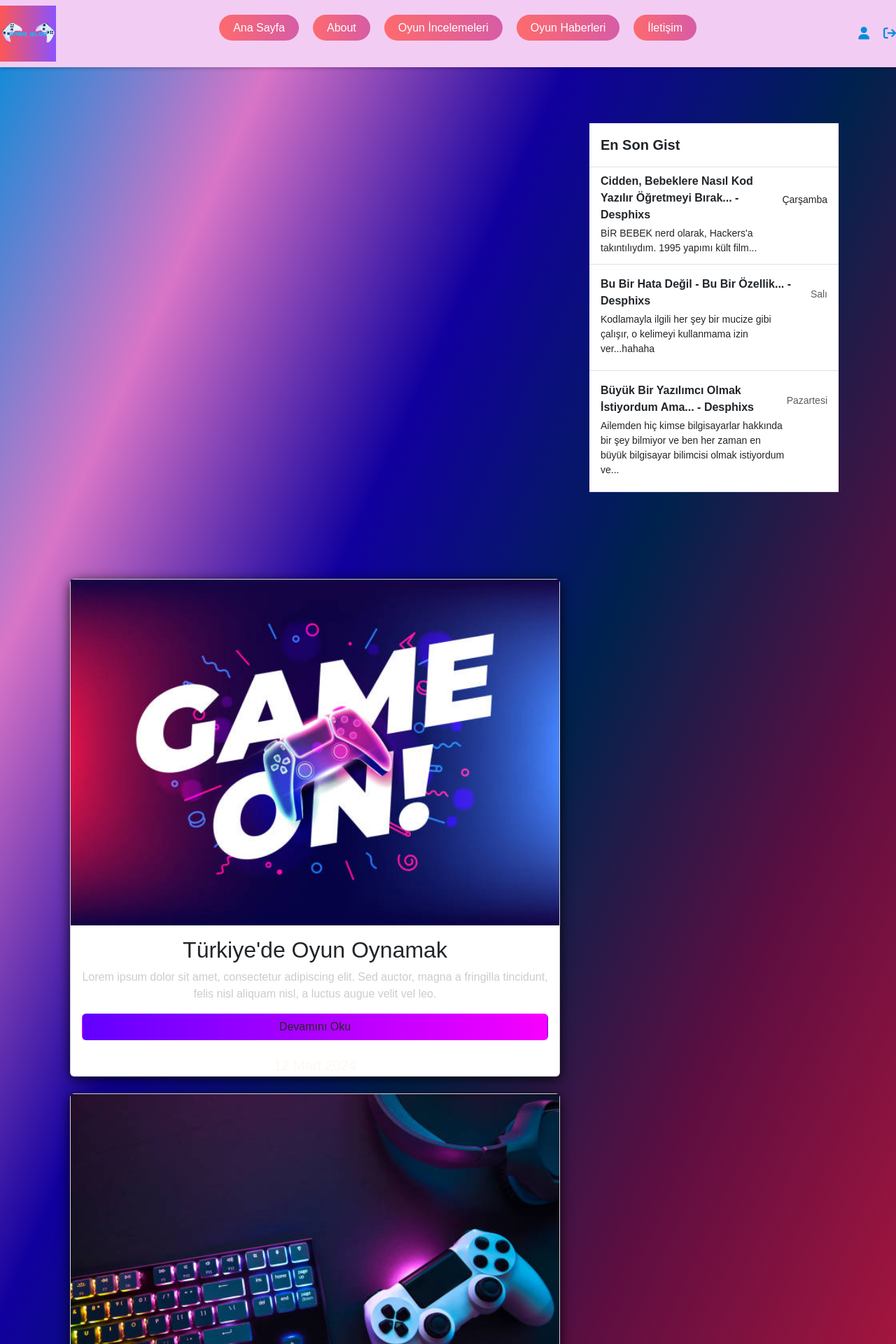
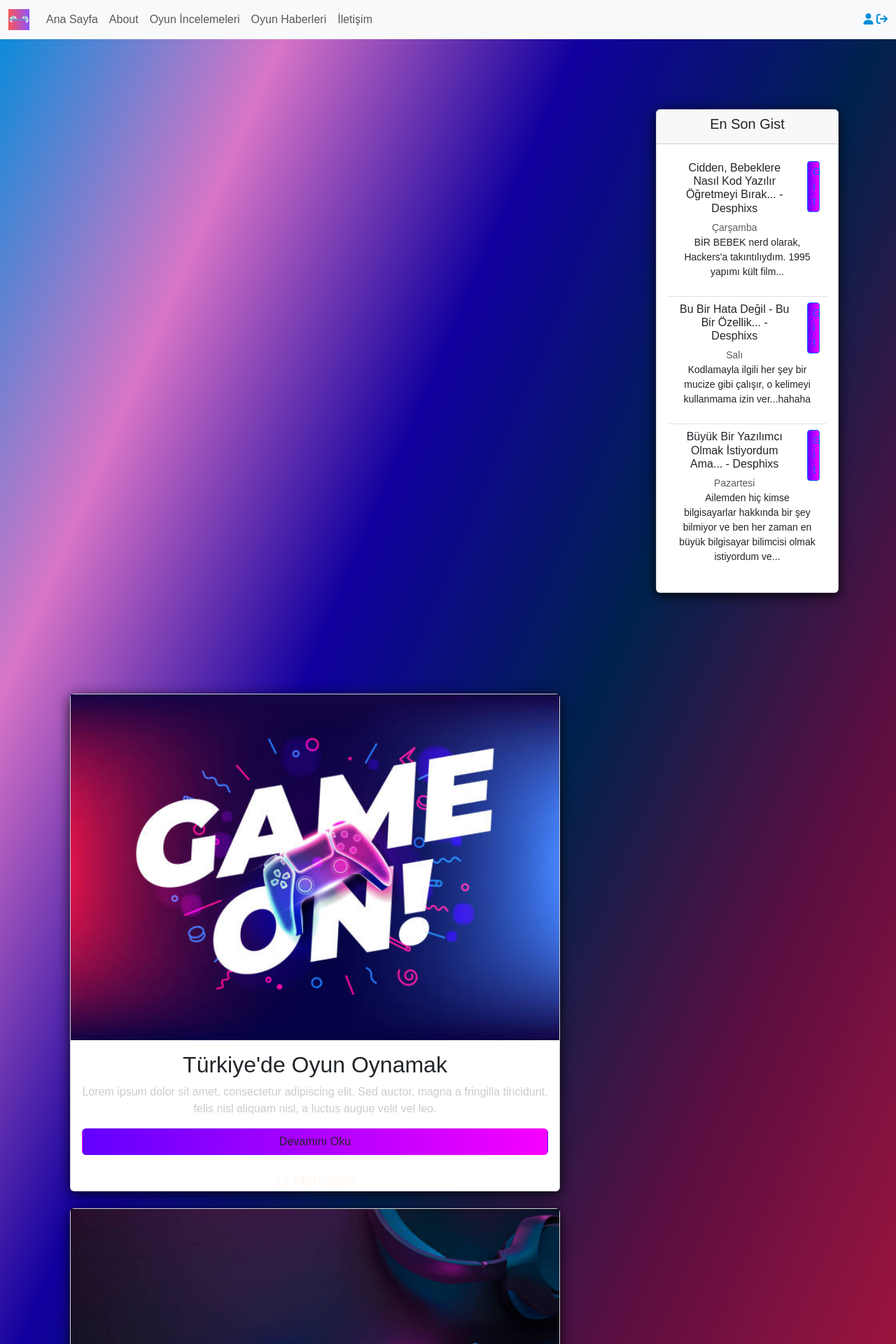
Before and after one commit to i99c/Django-Blog, a Django app: page / in a window 1280 px wide. Shown: the top 1920 px of the page at 70% size. Run offline with Django 5.2, Linux system fonts and the light colour scheme; some libraries are stand-ins or nearby versions; some web fonts are replaced.

Commit message:
değişiklik

```diff
--- a/blog/static/blog/main.css
+++ b/blog/static/blog/main.css
@@ -8,66 +8,6 @@
 body {
     background: linear-gradient(to bottom right, #008DDA, #D875C7, #11009E, #00224D, #5D0E41, #A0153E, #FF204E);
     color: #444444;
-}
-
-.navbar {
-    background-color: #F3CCF3;
-    padding: 15px 30px;
-    /* Sağ ve sol boşluk arttırıldı */
-    display: flex;
-    align-items: center;
-    justify-content: space-between;
-    box-shadow: 0 2px 5px rgba(0, 0, 0, 0.2);
-}
-
-.logo img {
-    width: 80px;
-}
-
-.navbar ul {
-    list-style-type: none;
-    display: flex;
-    margin-right: -10px;
-    /* Butonlar arasındaki boşlukları arttırmak için */
-}
-
-.navbar ul li {
-    margin-right: 20px;
-}
-
-.navbar ul li:last-child {
-    margin-right: 0;
-}
-
-.navbar-btn {
-    padding: 10px 20px;
-    border-radius: 50px;
-    text-decoration: none;
-    color: #fff;
-    background: linear-gradient(87deg, #ff6b6b, #c455c1, #5a51b7);
-    background-size: 300% 300%;
-    transition: background-position 0.3s, transform 0.3s;
-    font-weight: 500;
-}
-
-.navbar-btn:hover {
-    background-position: 100% 0;
-    transform: scale(1.05);
-}
-
-.navbar-btn:active {
-    transform: scale(0.95);
-}
-
-.icons {
-    display: flex;
-    margin-left: 20px;
-    /* İkonları sağa doğru kaydır */
-}
-
-.icons i {
-    margin-left: 20px;
-    font-size: 18px;
 }
 
 /* ! Sayfa Tasarımı */
--- a/blog/templates/blog/base.html
+++ b/blog/templates/blog/base.html
@@ -10,49 +10,7 @@
 <link href="https://cdn.jsdelivr.net/npm/bootstrap@5.3.3/dist/css/bootstrap.min.css" rel="stylesheet" integrity="sha384-QWTKZyjpPEjISv5WaRU9OFeRpok6YctnYmDr5pNlyT2bRjXh0JMhjY6hW+ALEwIH" crossorigin="anonymous" />
 {% include 'includes/_navbar.html' %}
 
-<div class="container">
-  <div class="row">
-    <div class="col-md-4 offset-md-4">
-      <!-- Değişiklik burada -->
-      {% if messages %}
-        {% for message in messages %}
-          <div class="alert-{{ message.tags }}">{{ message }}</div>
-        {% endfor %}
-      {% endif %}
-    </div>
-    <div class="col-md-4">
-      <!-- Değişiklik burada -->
-      <div class="content-sectionw">
-        <div class="d-flex flex-column align-items-stretch flex-shrink-0 bg-white">
-          <a id="list-group" style="text-decoration: none;" href="" class="d-flex align-items-center flex-shrink-0 p-3 link-dark text-decoration-none border-bottom"><span class="fs-5 fw-semibold" id="gist-btn">En Son Gist</span></a>
-          <div class="list-group list-group-flush border-bottom scrollarea">
-            <a href="#" class="list-group-item list-group-item-action lh-tight" aria-current="true">
-              <div class="d-flex w-100 align-items-center justify-content-between">
-                <strong class="mb-1">Cidden, Bebeklere Nasıl Kod Yazılır Öğretmeyi Bırak... - Desphixs</strong>
-                <small>Çarşamba</small>
-              </div>
-              <div class="col-10 mb-1 small">BİR BEBEK nerd olarak, Hackers'a takıntılıydım. 1995 yapımı kült film...</div>
-            </a>
-            <a href="#" class="list-group-item list-group-item-action py-3 lh-tight">
-              <div class="d-flex w-100 align-items-center justify-content-between">
-                <strong class="mb-1">Bu Bir Hata Değil - Bu Bir Özellik... - Desphixs</strong>
-                <small class="text-muted">Salı</small>
-              </div>
-              <div class="col-10 mb-1 small">Kodlamayla ilgili her şey bir mucize gibi çalışır, o kelimeyi kullanmama izin ver...hahaha</div>
-            </a>
-            <a href="#" class="list-group-item list-group-item-action py-3 lh-tight">
-              <div class="d-flex w-100 align-items-center justify-content-between">
-                <strong class="mb-1">Büyük Bir Yazılımcı Olmak İstiyordum Ama... - Desphixs</strong>
-                <small class="text-muted">Pazartesi</small>
-              </div>
-              <div class="col-10 mb-1 small">Ailemden hiç kimse bilgisayarlar hakkında bir şey bilmiyor ve ben her zaman en büyük bilgisayar bilimcisi olmak istiyordum ve...</div>
-            </a>
-          </div>
-        </div>
-      </div>
-    </div>
-  </div>
-</div>
+{% include 'includes/_card.html' %}
 
 <div class="container">
   <div class="row">
--- /dev/null
+++ b/blog/templates/includes/_card.html
@@ -0,0 +1,63 @@
+{% load static %}
+
+<div class="container">
+  <div class="row">
+    <div class="col-md-6 offset-md-3">
+      {% if messages %}
+        {% for message in messages %}
+          <div class="alert alert-{{ message.tags }} alert-dismissible fade show" role="alert">
+            {{ message }}
+            <button type="button" class="btn-close" data-bs-dismiss="alert" aria-label="Close"></button>
+          </div>
+        {% endfor %}
+      {% endif %}
+    </div>
+    <div class="col-md-3 ml-auto">
+      <div class="card">
+        <div class="card-header">
+          <h5 class="card-title">En Son Gist</h5>
+        </div>
+        <div class="card-body">
+          <ul class="list-group list-group-flush">
+            <li class="list-group-item">
+              <div class="row">
+                <div class="col-10">
+                  <h6>Cidden, Bebeklere Nasıl Kod Yazılır Öğretmeyi Bırak... - Desphixs</h6>
+                  <small class="text-muted">Çarşamba</small>
+                </div>
+                <div class="col-2 text-end">
+                  <button type="button" class="btn btn-sm btn-outline-primary">Git</button>
+                </div>
+              </div>
+              <p class="small">BİR BEBEK nerd olarak, Hackers'a takıntılıydım. 1995 yapımı kült film...</p>
+            </li>
+            <li class="list-group-item">
+              <div class="row">
+                <div class="col-10">
+                  <h6>Bu Bir Hata Değil - Bu Bir Özellik... - Desphixs</h6>
+                  <small class="text-muted">Salı</small>
+                </div>
+                <div class="col-2 text-end">
+                  <button type="button" class="btn btn-sm btn-outline-primary">Git</button>
+                </div>
+              </div>
+              <p class="small">Kodlamayla ilgili her şey bir mucize gibi çalışır, o kelimeyi kullanmama izin ver...hahaha</p>
+            </li>
+            <li class="list-group-item">
+              <div class="row">
+                <div class="col-10">
+                  <h6>Büyük Bir Yazılımcı Olmak İstiyordum Ama... - Desphixs</h6>
+                  <small class="text-muted">Pazartesi</small>
+                </div>
+                <div class="col-2 text-end">
+                  <button type="button" class="btn btn-sm btn-outline-primary">Git</button>
+                </div>
+              </div>
+              <p class="small">Ailemden hiç kimse bilgisayarlar hakkında bir şey bilmiyor ve ben her zaman en büyük bilgisayar bilimcisi olmak istiyordum ve...</p>
+            </li>
+          </ul>
+        </div>
+      </div>
+    </div>
+  </div>
+</div>
--- a/blog/templates/includes/_navbar.html
+++ b/blog/templates/includes/_navbar.html
@@ -1,31 +1,34 @@
 {% load static %}
 
 {% block navbar %}
-  <div class="navbar">
-    <div class="logo">
-      <img src="{% static 'img/Game-blog-logo.png' %}" alt="Logo" />
-    </div>
-    <ul>
-      <li>
-        <a href="{% url 'blog-home' %}" class="navbar-btn">Ana Sayfa</a>
+  <nav class="navbar navbar-expand-lg navbar-light bg-light">
+    <div class="container-fluid">
+      <a class="navbar-brand" href="{% url 'blog-home' %}"><img src="{% static 'img/Game-blog-logo.png' %}" alt="Logo" width="30" height="30" /></a>
+      <button class="navbar-toggler" type="button" data-bs-toggle="collapse" data-bs-target="#navbarNav" aria-controls="navbarNav" aria-expanded="false" aria-label="Toggle navigation"><span class="navbar-toggler-icon"></span></button>
+      <div class="collapse navbar-collapse" id="navbarNav">
+        <ul class="navbar-nav">
+          <li class="nav-item">
+            <a class="nav-link" href="{% url 'blog-home' %}">Ana Sayfa</a>
           </li>
-      <li>
-        <a href="{% url 'blog-about' %}" class="navbar-btn">About</a>
+          <li class="nav-item">
+            <a class="nav-link" href="{% url 'blog-about' %}">About</a>
           </li>
-      <li>
-        <a href="#" class="navbar-btn">Oyun İncelemeleri</a>
+          <li class="nav-item">
+            <a class="nav-link" href="#">Oyun İncelemeleri</a>
           </li>
-      <li>
-        <a href="#" class="navbar-btn">Oyun Haberleri</a>
+          <li class="nav-item">
+            <a class="nav-link" href="#">Oyun Haberleri</a>
           </li>
-      <li>
-        <a href="#" class="navbar-btn">İletişim</a>
+          <li class="nav-item">
+            <a class="nav-link" href="#">İletişim</a>
           </li>
         </ul>
+      </div>
       <div class="icons">
         <i class="fas fa-user" id="register-btn" style="color: #008DDA;"></i>
         <i class="fas fa-arrow-right-from-bracket" id="login-btn" style="color: #008DDA;"></i>
         <i class="fas fa-sign-out-alt" id="logout-btn" style="display: none; color: #008DDA;"></i>
       </div>
     </div>
+  </nav>
 {% endblock %}
```
Lines whose indentation alone changed are shown as unchanged.
